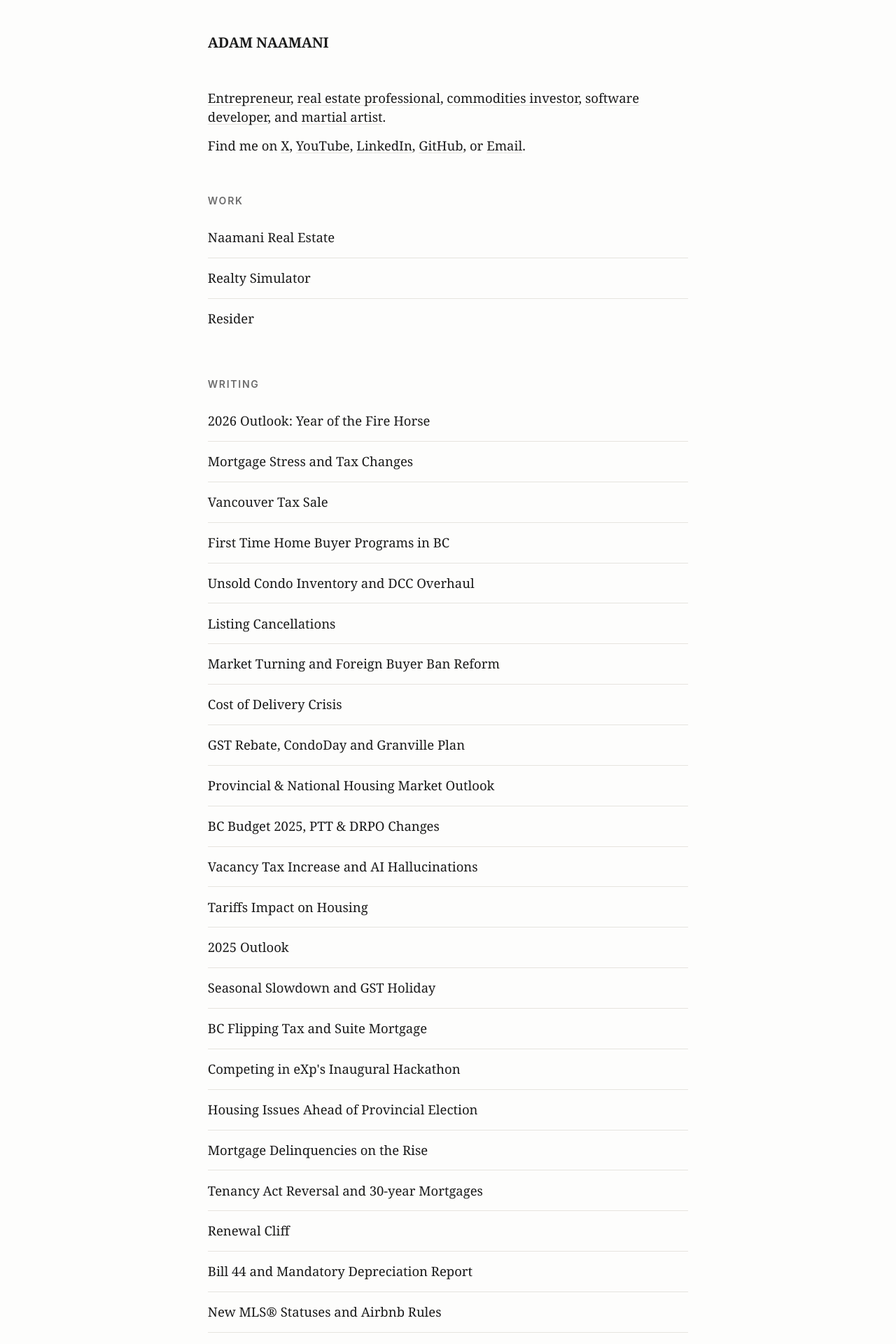
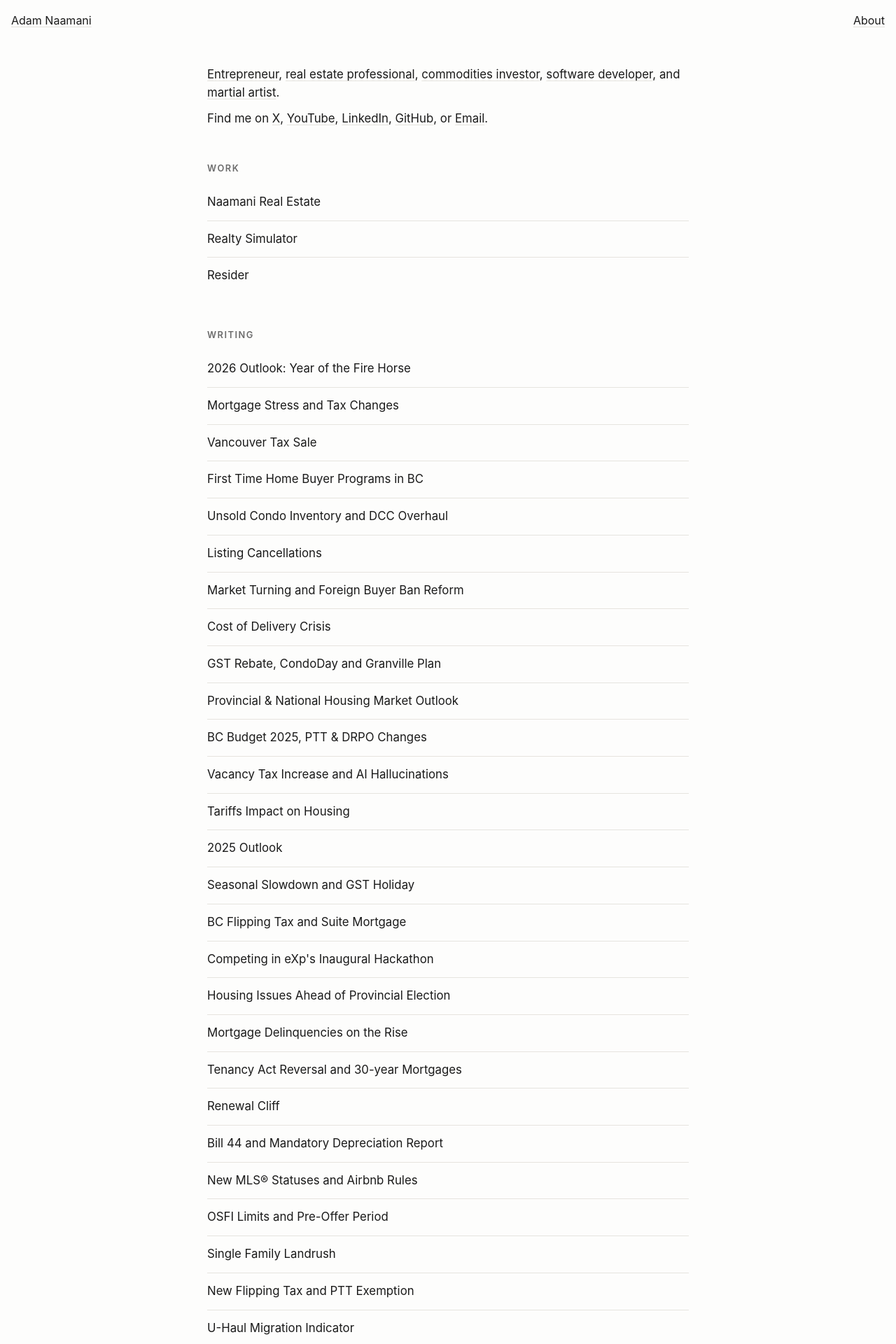
Before and after one commit to adamnaamani/adamnaamani, a Jekyll site: the page built from index.md, in a window 1280 px wide. Shown: the top 1920 px of the page at 70% size. Built offline with Jekyll 4.4.1, drawn with Linux system fonts in a browser that asks for light colours.

Commit message:
Refresh site chrome: full-width header, sans type, and green hover accents.
Co-authored-by: Cursor <cursoragent@cursor.com>

```diff
--- /dev/null
+++ b/_data/nav.yml
@@ -0,0 +1,2 @@
+- title: About
+  url: /about/
--- a/assets/css/main.css
+++ b/assets/css/main.css
@@ -3,25 +3,29 @@
   --fg: #1a1a1a;
   --muted: #6b6b6b;
   --rule: #e6e4df;
-  --accent: #a33636;
+  --primary-600: #107048;
+  --primary-700: #0d5a3a;
+  --primary-500: #178a5c;
+  --primary-50: #eff8f3;
+  --accent: var(--primary-700);
   --code-bg: #f3f2ee;
 }
 
 @media (prefers-color-scheme: dark) {
   :root {
-    --bg: #111110;
-    --fg: #ececec;
-    --muted: #9a9a95;
-    --rule: #2a2a28;
-    --accent: #e98a8a;
-    --code-bg: #1c1c1a;
+    --bg: #1b1e24;
+    --fg: #e8eaed;
+    --muted: #9aa0a8;
+    --rule: #2e333c;
+    --accent: var(--primary-500);
+    --code-bg: #14171c;
   }
 }
 
 *, *::before, *::after { box-sizing: border-box; }
 
 html {
-  font-size: 110%;
+  font-size: 100%;
   -webkit-text-size-adjust: 100%;
   text-rendering: optimizeLegibility;
   -webkit-font-smoothing: antialiased;
@@ -30,7 +34,7 @@ html {
 
 body {
   margin: 0;
-  font-family: "Iowan Old Style", Charter, Georgia, ui-serif, serif;
+  font-family: -apple-system, BlinkMacSystemFont, "Inter", "Segoe UI", Roboto, Helvetica, Arial, sans-serif;
   line-height: 1.65;
   color: var(--fg);
   background: var(--bg);
@@ -41,36 +45,16 @@ body {
   overflow-wrap: break-word;
 }
 
-body > header,
 body > main,
 body > footer {
   width: 100%;
-  max-width: 42rem;
+  max-width: 46rem;
   margin-inline: auto;
   padding-inline: 1.5rem;
 }
 body > main { flex: 1 0 auto; padding-block: 1.5rem 2.5rem; }
-body:has(section.home) > header {
-  padding-bottom: 2rem;
-}
 body > main:has(section.home) {
   padding-top: 0;
-}
-
-body > header,
-body > footer,
-section > header h1,
-section > h2,
-section > ol time,
-article > header time,
-article > header h1,
-article h2,
-article h3,
-article h4,
-article figcaption,
-article th,
-article > nav {
-  font-family: -apple-system, BlinkMacSystemFont, "Inter", "Segoe UI", Roboto, Helvetica, Arial, sans-serif;
 }
 
 article code,
@@ -102,28 +86,24 @@ a:hover {
 ::selection { background: var(--accent); color: var(--bg); }
 
 body > header {
+  width: 100%;
   display: flex;
   align-items: center;
   justify-content: space-between;
-  gap: 0.5rem 1rem;
+  gap: 1rem;
   flex-wrap: nowrap;
-  padding-block: 2.5rem;
-  font-size: 0.95rem;
+  padding: 1rem clamp(1rem, 5vw, 1rem) 2.5rem;
   min-width: 0;
 }
 body > header > a.site-title {
-  font-family: "Iowan Old Style", Charter, Georgia, ui-serif, serif;
-  font-size: 1.15rem;
-  font-weight: 600;
-  letter-spacing: -0.01em;
-  color: var(--fg);
-  text-decoration: none;
-  text-transform: uppercase;
   flex: 1 1 auto;
   min-width: 0;
   white-space: nowrap;
   overflow: hidden;
   text-overflow: ellipsis;
+}
+body > header nav {
+  flex: 0 0 auto;
 }
 body > footer {
   padding-block: 0 2.5rem;
@@ -401,7 +381,6 @@ article blockquote {
   border-left: 2px solid var(--rule);
   color: var(--muted);
   font-style: italic;
-  font-family: -apple-system, BlinkMacSystemFont, "Segoe UI", Roboto, Helvetica, Arial, sans-serif;
 }
 article blockquote p:last-child { margin-bottom: 0; }
 
@@ -568,7 +547,7 @@ article > nav span { color: var(--fg); }
 
 @media (max-width: 560px) {
   html { font-size: 94.5%; }
-  body > header { padding-block: 2rem; }
+  body > header { padding: 1.25rem 1.5rem; }
   body > main  { padding-block: 1rem 2rem; }
 
   section > header h1 { font-size: 1.6rem; }
```
